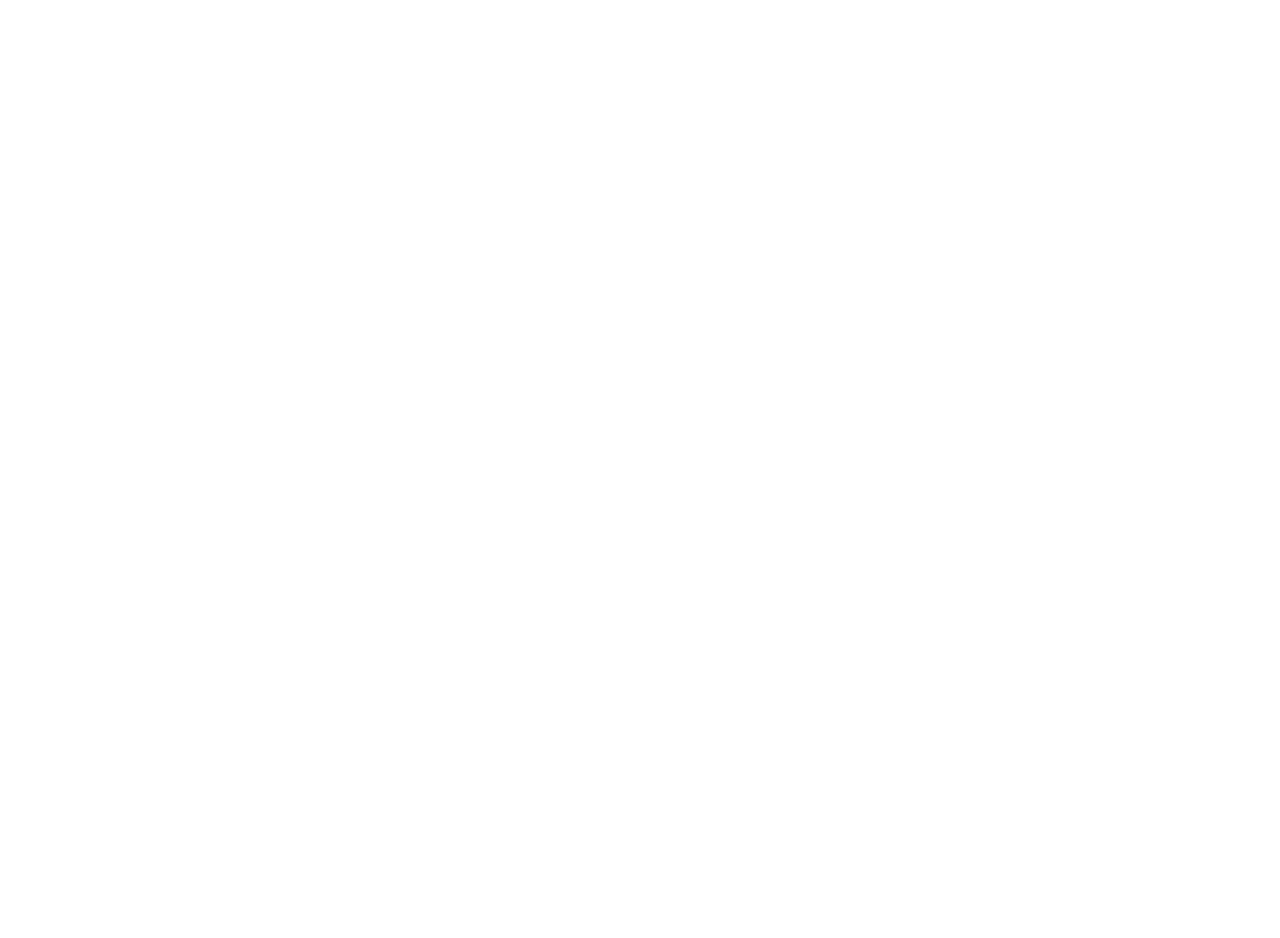
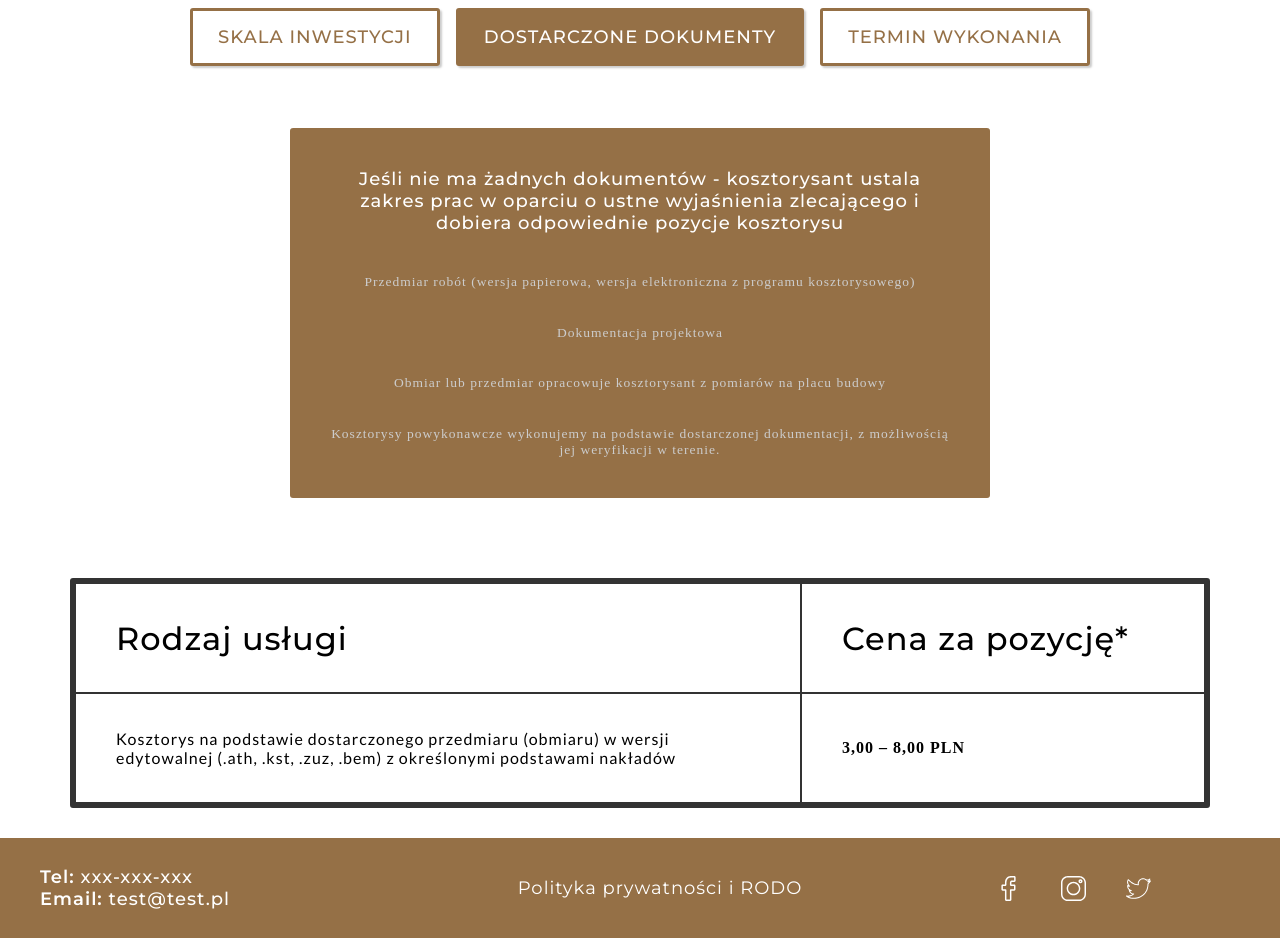
Before and after one commit to oevadee/kosztorysy-1, a React (Create React App) app in the folder client/: page /offer in a window 1280 px wide. Shown: the part 380-1318 px from the top of the page. Before the commit the page ends 800 px from the top, so only its background shows below. Built offline with nearby package versions, Linux system fonts and the light colour scheme.

Commit message:
spore zmiany w offer, jutro powinienem podokończyć

```diff
--- a/client/src/components/Button.js
+++ b/client/src/components/Button.js
@@ -2,7 +2,7 @@
 
 import './styles/Button.scss';
 
-const Button = ({ text, type, submit = '', onClick }) => {
+const Button = ({ text = 'text', type = 'secondary-full', submit = '', onClick }) => {
   if (type === 'primary') return <button onClick={onClick} className="btn btn-primary">{text}</button>
 
   else if (type === 'secondary') return <button onClick={onClick} className="btn btn-secondary">{text}</button>
--- /dev/null
+++ b/client/src/components/CardSection.js
@@ -0,0 +1,81 @@
+import React, { useState } from "react";
+import "./styles/CardSection.scss";
+
+// Components
+import Button from "../components/Button";
+
+const cards = {
+  card1: {
+    header:
+      "Dostarczone kosztorysantowi dokumenty potrzebne do sporządzenia kosztorysu:",
+    listText: [
+      "Przedmiar robót (wersja papierowa, wersja elektroniczna z programu kosztorysowego)",
+      "Dokumentacja projektowa",
+      "Obmiar lub przedmiar opracowuje kosztorysant z pomiarów na placu budowy",
+      "Jeśli nie ma żadnych dokumentów - kosztorysant ustala zakres prac w oparciu o ustne wyjaśnienia zlecającego i dobiera odpowiednie pozycje kosztorysu",
+    ],
+  },
+  card2: {
+    header:
+      "Jeśli nie ma żadnych dokumentów - kosztorysant ustala zakres prac w oparciu o ustne wyjaśnienia zlecającego i dobiera odpowiednie pozycje kosztorysu",
+    listText: [
+      "Przedmiar robót (wersja papierowa, wersja elektroniczna z programu kosztorysowego)",
+      "Dokumentacja projektowa",
+      "Obmiar lub przedmiar opracowuje kosztorysant z pomiarów na placu budowy",
+      "Kosztorysy powykonawcze wykonujemy na podstawie dostarczonej dokumentacji, z możliwością jej weryfikacji w terenie.",
+    ],
+  },
+  card3: {
+    header:
+      "Jeśli nie ma żadnych dokumentów - kosztorysant ustala zakres prac w oparciu o ustne wyjaśnienia zlecającego i dobiera odpowiednie pozycje kosztorysu",
+    listText: [
+      "Przedmiar robót (wersja papierowa, wersja elektroniczna z programu kosztorysowego)",
+      "Obmiar lub przedmiar opracowuje kosztorysant z pomiarów na placu budowy",
+      "Kosztorysy powykonawcze wykonujemy na podstawie dostarczonej dokumentacji, z możliwością jej weryfikacji w terenie.",
+    ],
+  },
+};
+
+const cardsArr = [cards.card1, cards.card2, cards.card3];
+
+const CardSection = () => {
+  const [currentCardIndex, setCurrentCardIndex] = useState(1);
+
+  return (
+    <div className="cardSection">
+      <div className="cardSection__buttons">
+        <Button
+          type={currentCardIndex === 0 ? "secondary-full" : "secondary"}
+          text="SKALA INWESTYCJI"
+          onClick={() => {
+            setCurrentCardIndex(0);
+          }}
+        />
+        <Button
+          type={currentCardIndex === 1 ? "secondary-full" : "secondary"}
+          text="DOSTARCZONE DOKUMENTY"
+          onClick={() => setCurrentCardIndex(1)}
+        />
+        <Button
+          type={currentCardIndex === 2 ? "secondary-full" : "secondary"}
+          text="TERMIN WYKONANIA"
+          onClick={() => setCurrentCardIndex(2)}
+        />
+      </div>
+      <div className="cardSection__card">
+        <h2 className="cardSection__card__header">
+          {cardsArr[currentCardIndex].header}
+        </h2>
+        <ul className="cardSection__card__list">
+          {cardsArr[currentCardIndex].listText.map((item) => (
+            <li className="cardSection__card__listItem" key={item}>
+              <p>{item}</p>
+            </li>
+          ))}
+        </ul>
+      </div>
+    </div>
+  );
+};
+
+export default CardSection;
--- /dev/null
+++ b/client/src/components/styles/CardSection.scss
@@ -0,0 +1,48 @@
+@import '../../styles/variables';
+
+.cardSection{
+  width: 900px;
+  height: 490px;
+  margin: 50px 0;
+  display: flex;
+  flex-direction: column;
+  justify-content: space-between;
+  align-items: center;
+}
+
+.cardSection__buttons{
+  width: 100%;
+  display: flex;
+  justify-content: space-between;
+}
+
+.cardSection__card{
+  width: 700px;
+  height: 370px;
+  display: flex;
+  flex-direction: column;
+  justify-content: space-between;
+  align-items: center;
+  padding: 40px;
+  background: $color-brown;
+  border-radius: $b-radius;
+  text-align: center;
+  color: $color-white;
+}
+
+.cardSection__card__header{
+  font-family: $font-mont;
+  font-size: $font-s;
+  font-weight: 500;
+  margin-bottom: 40px;
+}
+
+.cardSection__card__list{
+  height: 190px;
+  display: flex;
+  flex-direction: column;
+  justify-content: space-between;
+  font-size: $font-xs;
+  color: $color-muted-text-light;
+  list-style: none;
+}
--- a/client/src/components/styles/Navbar.scss
+++ b/client/src/components/styles/Navbar.scss
@@ -6,7 +6,7 @@
   top: 0;
   left: 0;
   width: 100%;
-  height: 100px;
+  height: $navbar-height;
   display: flex;
   justify-content: space-between;
   align-items: center;
--- a/client/src/routes/Offer.js
+++ b/client/src/routes/Offer.js
@@ -1,8 +1,38 @@
 import React from "react";
+import "../styles/Offer.scss";
+
+// Components
+import CardSection from "../components/CardSection";
 
 const Offer = () => {
   return (
-    <h1>Usługi</h1>
+    <div className="offerContainer">
+      <h1 className="offerContainer__header">
+        Na cenę koszturysu domu lub większego obiektu składają się następujące
+        czynniki:
+      </h1>
+      <CardSection />
+      <div className="offerContainer__table">
+        <div className="offerContainer__table__row">
+          <div className="offerContainer__table__row__title">
+            <h1>Rodzaj usługi</h1>
+          </div>
+          <div className="offerContainer__table__row__price">
+            <h1>Cena za pozycję*</h1>
+          </div>
+        </div>
+        <div className="offerContainer__table__row">
+          <div className="offerContainer__table__row__title">
+            Kosztorys na podstawie dostarczonego przedmiaru (obmiaru) w wersji
+            edytowalnej (.ath, .kst, .zuz, .bem) z określonymi podstawami
+            nakładów
+          </div>
+          <div className="offerContainer__table__row__price">
+            3,00 – 8,00 PLN
+          </div>
+        </div>
+      </div>
+    </div>
   );
 };
 
--- /dev/null
+++ b/client/src/styles/Offer.scss
@@ -0,0 +1,62 @@
+@import '../styles/variables';
+
+.offerContainer {
+  width: 100%;
+  display: flex;
+  flex-direction: column;
+  align-items: center;
+}
+
+.offerContainer__header {
+  margin-top: $navbar-height;
+  padding-top: 90px;
+  margin-bottom: 60px;
+  width: 990px;
+  text-align: center;
+  font-family: $font-mont;
+  font-size: $font-l;
+  font-weight: 500;
+}
+
+.offerContainer__table {
+  margin: 30px 0;
+  width: 1140px;
+  border: solid 5px $color-black;
+  border-radius: $b-radius;
+}
+
+.offerContainer__table__row {
+  width: 100%;
+  height: 110px;
+  display: flex;
+  align-items: center;
+}
+
+.offerContainer__table__row__title,
+.offerContainer__table__row__price {
+  padding: 40px;
+  height: 100%;
+  border: 1px solid $color-black;
+  display: flex;
+  align-items: center;
+}
+
+.offerContainer__table__row__title h1,
+.offerContainer__table__row__price h1 {
+  font-family: $font-mont;
+  font-size: font-l;
+  font-weight: 500;
+}
+
+.offerContainer__table__row__title {
+  flex: 2;
+  font-family: $font-lato;
+  font-size: font-s;
+  font-weight: 400;
+}
+
+.offerContainer__table__row__price {
+  flex: 1;
+  font-size: font-l;
+  font-weight: 600;
+}
--- a/client/src/styles/_variables.scss
+++ b/client/src/styles/_variables.scss
@@ -11,6 +11,8 @@
 $font-xl: 45px;
 $font-xxl: 72px;
 
+$navbar-height: 100px;
+
 // Border
 $b-radius: 3px;
 
@@ -22,6 +24,7 @@
 $color-brown-light: #a68157;
 
 $color-muted-text: #aaa;
+$color-muted-text-light: #ccc;
 $color-shade-light: rgba(174, 174, 174, 0.593);
 
 // Transision
```
